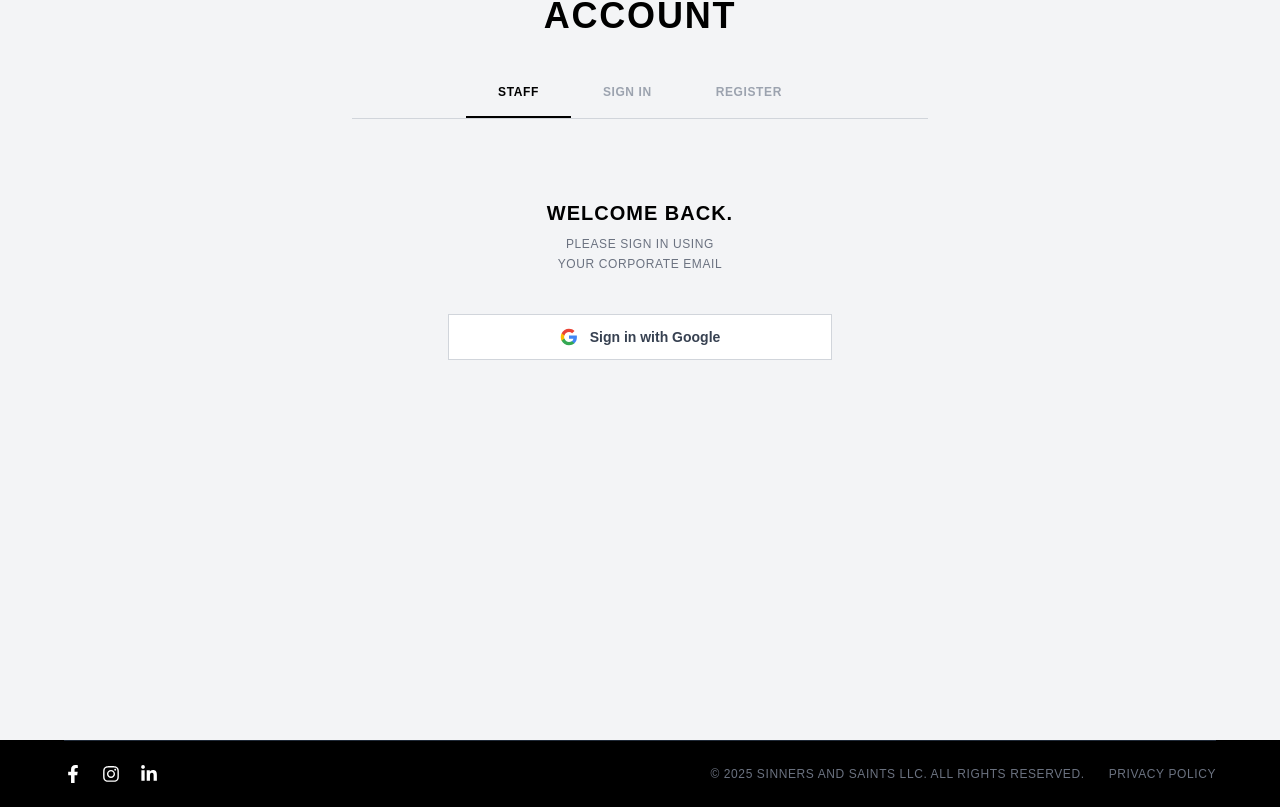
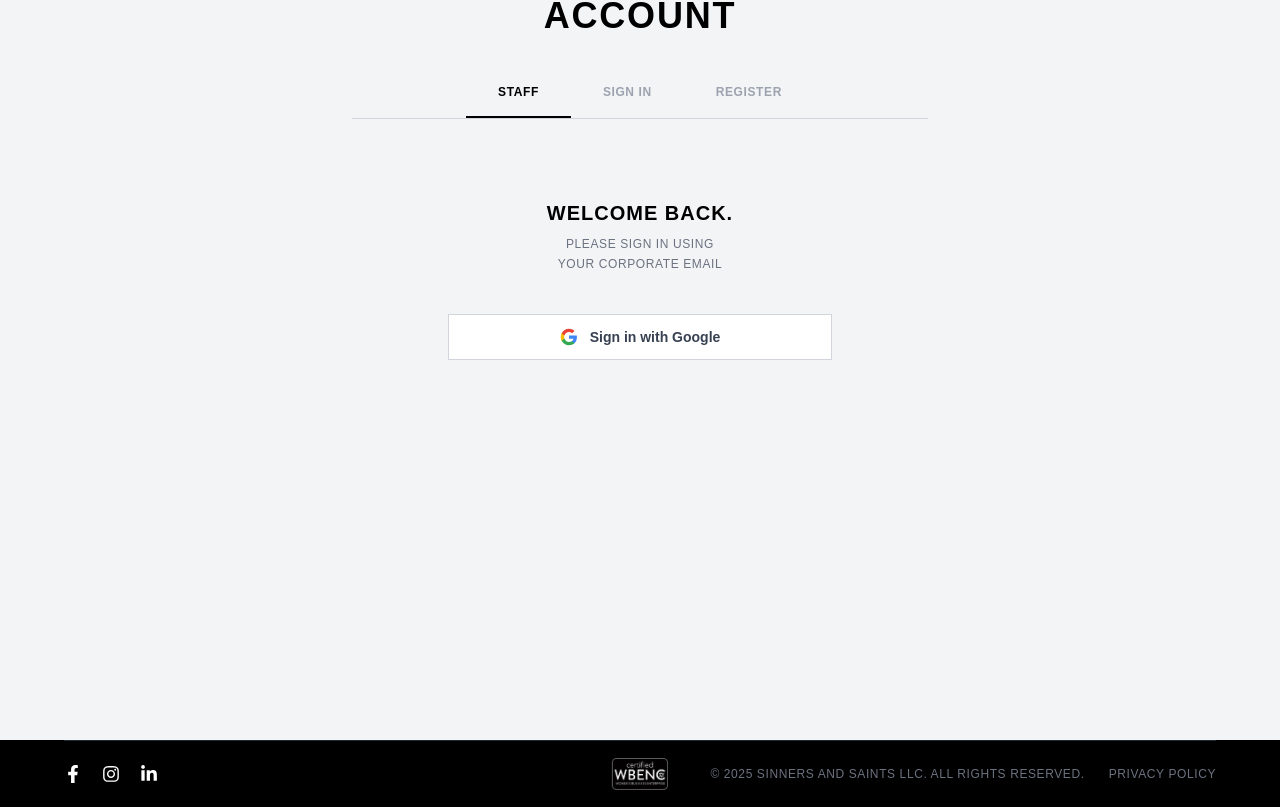
Before and after one commit to Volodymyr-Poshchalovskyi/SAS-react, a React (Vite) app: page /login in a window 1280 px wide. Shown: the part 172-979 px from the top of the page. Built offline with nearby package versions, Linux system fonts and the light colour scheme; no server answers; a web font is replaced by a local one.

Commit message:
added logo to footer

```diff
--- a/src/Components/Layout/Footer.jsx
+++ b/src/Components/Layout/Footer.jsx
@@ -4,11 +4,17 @@ import React from 'react';
 import { Link } from 'react-router-dom';
 import { FaFacebookF, FaInstagram, FaLinkedinIn } from 'react-icons/fa';
 
+// ✨ 1. Імпортуємо зображення логотипа
+import certifiedLogo from '../../assets/Logo/certified.jpg';
+
 export default function Footer() {
   return (
     <footer className="bg-black text-white font-sans">
       <div className="max-w-screen-2xl mx-auto px-16">
-        <div className="border-t border-gray-800 py-6 flex flex-col md:flex-row justify-between items-center gap-8">
+        {/* ✨ 2. Додано 'relative' для позиціонування логотипа */}
+        <div className="relative border-t border-gray-800 py-6 flex justify-between items-center gap-8">
+
+          {/* --- Ліва частина: Іконки соцмереж (без змін) --- */}
           <div className="flex items-center gap-6">
             <div className="flex items-center gap-5 text-lg">
               <a
@@ -34,17 +40,26 @@ export default function Footer() {
               </a>
             </div>
           </div>
+
+          {/* ✨ 3. Центральна частина: Логотип з абсолютним позиціонуванням */}
+          <div className="absolute left-1/2 top-1/2 -translate-x-1/2 -translate-y-1/2">
+            <img
+              src={certifiedLogo}
+              alt="Certified WBENC"
+              className="h-8 w-auto" // Ви можете налаштувати висоту (h-12) за потреби
+            />
+          </div>
+
+          {/* --- Права частина: Копірайт та посилання (без змін) --- */}
           <div className="text-gray-500 text-xs uppercase tracking-wider text-center md:text-right">
             <span>© 2025 SINNERS AND SAINTS LLC. ALL RIGHTS RESERVED.</span>
 
-            {/* ✨ ЗМІНА ТУТ: Замінено <a> на <Link> та вказано шлях до сторінки політики конфіденційності */}
             <Link
               to="/privacy-policy"
               className="ml-6 hover:text-gray-300 transition-colors"
             >
               Privacy Policy
             </Link>
-
           </div>
         </div>
       </div>
```
Also changed, not shown: src/assets/Logo/certified.jpg (added).
